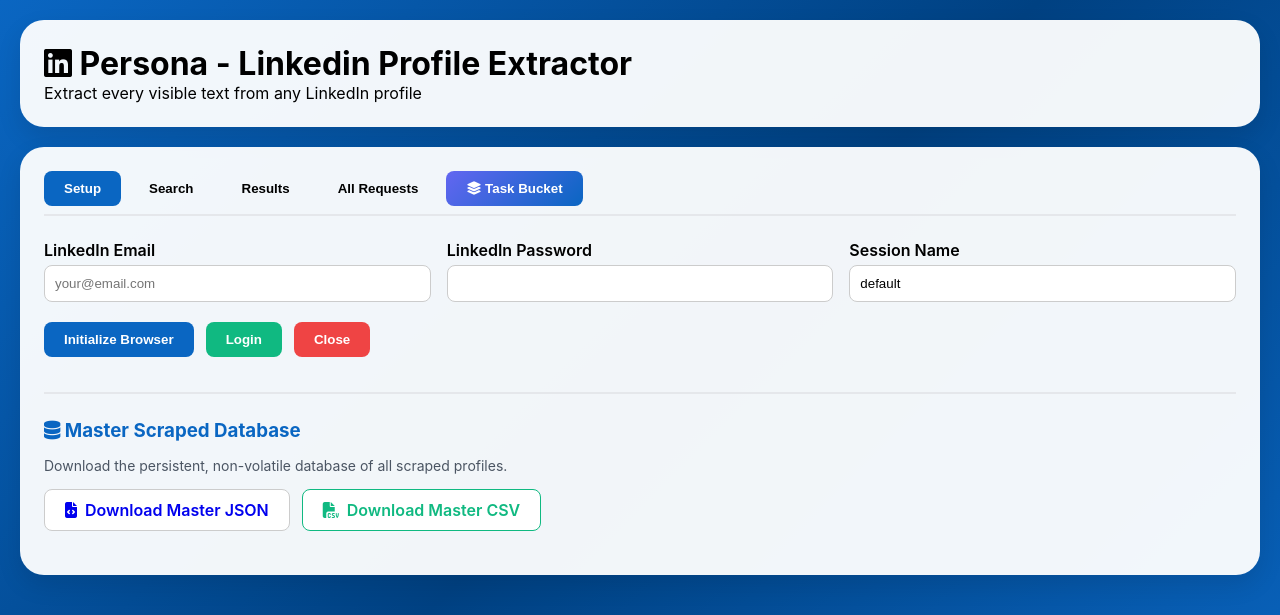
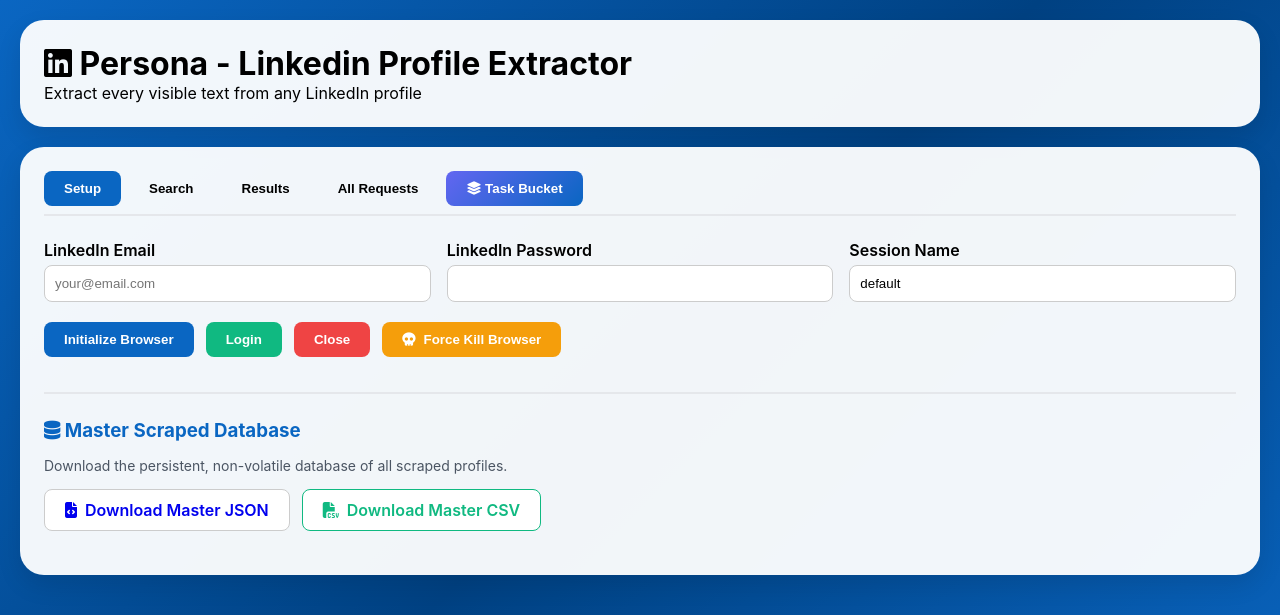
Before and after one commit to BawanthaBeliwaththa/Persona_V3, a Flask app: page /admin in a window 1280 px wide. Shown: the top 615 px of the page. Run offline with Flask 3, Linux system fonts and the light colour scheme; data that the repository does not hold is empty.

Commit message:
Update index.html

```diff
--- a/templates/index.html
+++ b/templates/index.html
@@ -400,8 +400,12 @@
                         Browser</button>
                     <button class="btn btn-success" onclick="loginToLinkedIn()" id="btnLogin" disabled>Login</button>
                     <button class="btn btn-danger" onclick="closeScraper()" id="btnClose" disabled>Close</button>
+                    <button class="btn btn-warning" onclick="killBrowser()" id="btnKill" title="Force-kill any stuck browser processes before re-initializing">
+                        <i class="fas fa-skull"></i> Force Kill Browser
+                    </button>
                 </div>
                 <div id="setupStatus"></div>
+
 
                 <div style="margin-top: 35px; border-top: 2px solid #e5e7eb; padding-top: 25px;">
                     <h3 style="color:#0a66c2; margin-bottom: 15px;"><i class="fas fa-database"></i> Master Scraped Database</h3>
@@ -634,11 +638,34 @@
             try {
                 const res = await fetch('/api/scraper/init', { method: 'POST', headers: { 'Content-Type': 'application/json' }, body: JSON.stringify({ headless: settings.headless, browser_type: settings.browserType, session_name: document.getElementById('sessionName').value }) });
                 const data = await res.json();
-                if (data.success) { state.initialized = true; showToast('Browser initialized', 'success'); showAlert('setupStatus', 'Browser ready', 'success'); }
-                else { showAlert('setupStatus', 'Init failed: ' + data.error, 'error'); }
+                if (data.success) { state.initialized = true; showToast('Browser initialized', 'success'); showAlert('setupStatus', '✅ Browser ready', 'success'); }
+                else {
+                    showAlert('setupStatus', '❌ Init failed: ' + data.error, 'error');
+                    // If init failed due to a locked profile, suggest using Force Kill
+                    if (data.error && (data.error.includes('locked') || data.error.includes('another process'))) {
+                        showAlert('setupStatus', '💡 Tip: Click "Force Kill Browser" to close stale Chromium processes, then try again.', 'info');
+                    }
+                }
             } catch (e) { showAlert('setupStatus', 'Error: ' + e.message, 'error'); }
-            finally { btn.disabled = false; btn.innerHTML = 'Initialize Browser'; updateUIState(); }
-        }
+            finally { btn.disabled = false; btn.innerHTML = '<i class="fas fa-play"></i> Initialize Browser'; updateUIState(); }
+        }
+        async function killBrowser() {
+            const btn = document.getElementById('btnKill'); btn.disabled = true; btn.innerHTML = '<i class="fas fa-spinner fa-spin"></i> Killing...';
+            showAlert('setupStatus', 'Force-killing browser processes...', 'info');
+            try {
+                const res = await fetch('/api/scraper/kill-browser', { method: 'POST' });
+                const data = await res.json();
+                if (data.success) {
+                    state.initialized = false; state.authenticated = false;
+                    showToast('Browser processes terminated', 'success');
+                    showAlert('setupStatus', '✅ All browser processes killed. You can now Initialize again.', 'success');
+                } else {
+                    showAlert('setupStatus', '❌ Kill failed: ' + data.error, 'error');
+                }
+            } catch (e) { showAlert('setupStatus', 'Error: ' + e.message, 'error'); }
+            finally { btn.disabled = false; btn.innerHTML = '<i class="fas fa-skull"></i> Force Kill Browser'; updateUIState(); }
+        }
+
         async function loginToLinkedIn() {
             const email = document.getElementById('email').value.trim(), pwd = document.getElementById('password').value;
             if (!email || !pwd) { showAlert('setupStatus', 'Enter email and password', 'warning'); return; }
```
